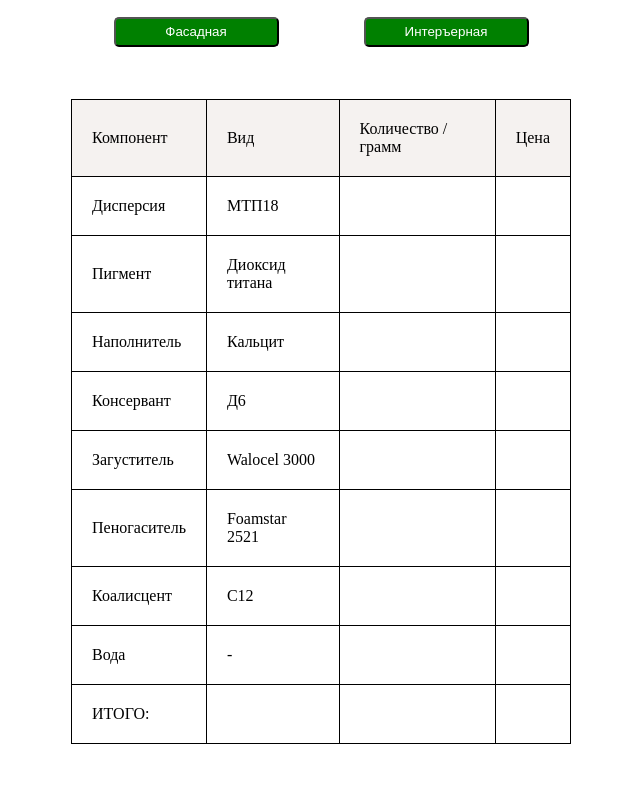
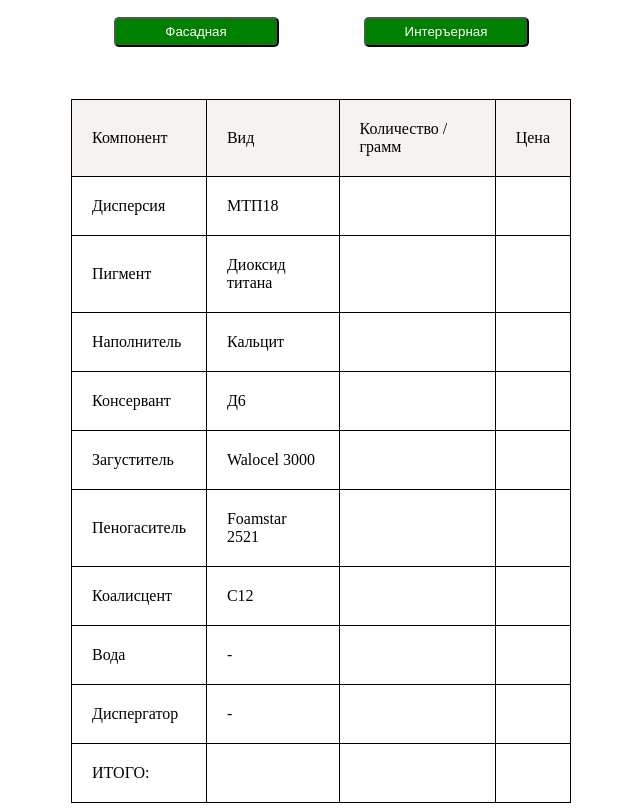
Before and after one commit to DenysAptikieiev/paint_calc, a website: page index.html in a window 1280 px wide. Shown: the part 120-931 px from the top of the page, without its empty margins (319-959 px from the left). Before the commit the page ends 872 px from the top, so only its background shows below. Drawn offline with Linux system fonts and the light colour scheme.

Commit message:
Update index.html

```diff
--- a/index.html
+++ b/index.html
@@ -73,12 +73,19 @@
                     <td></td>
                     <td class="price"></td>
                 </tr>
+                <tr class="dispersant">
+                    <td>Диспергатор</td>
+                    <td> - </td>
+                    <td></td>
+                    <td class="price"></td>
+                </tr>
                 <tr>
                     <td>ИТОГО:</td>
                     <td></td>
                     <td></td>
                     <td class="total-price"></td>
                 </tr>
+
             </table>
         </main>
         <footer class="footer">
```
